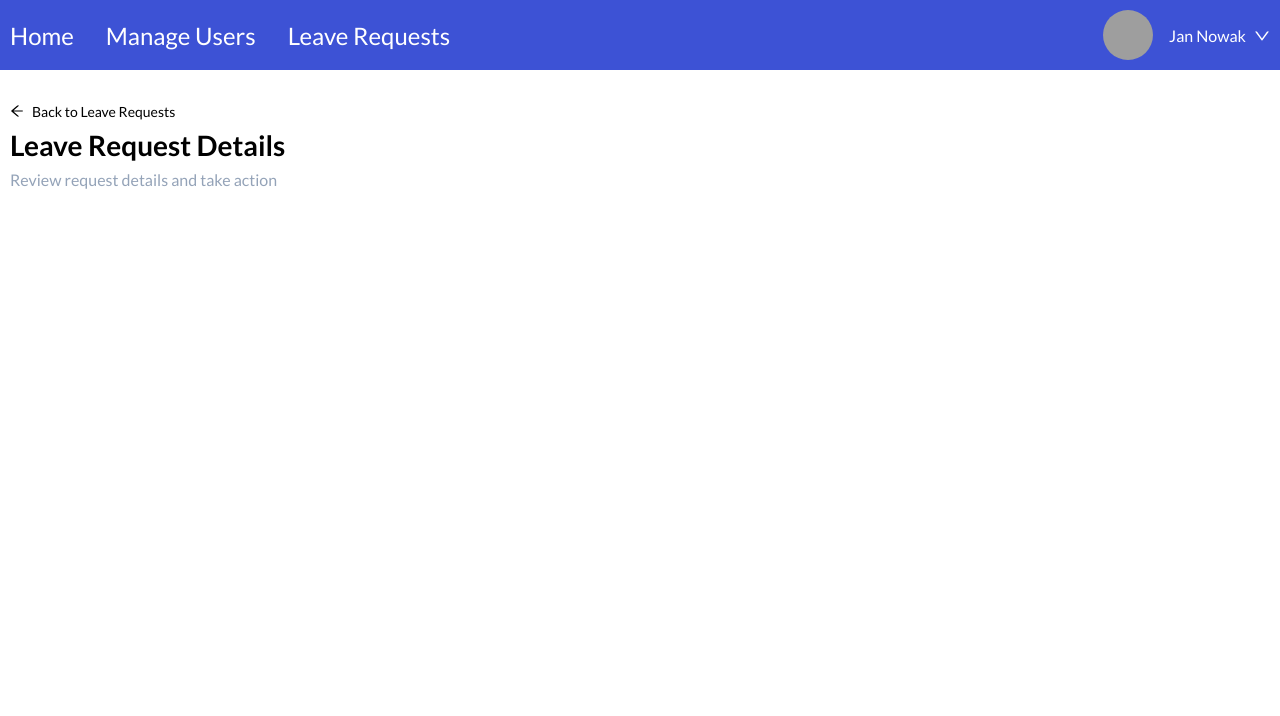
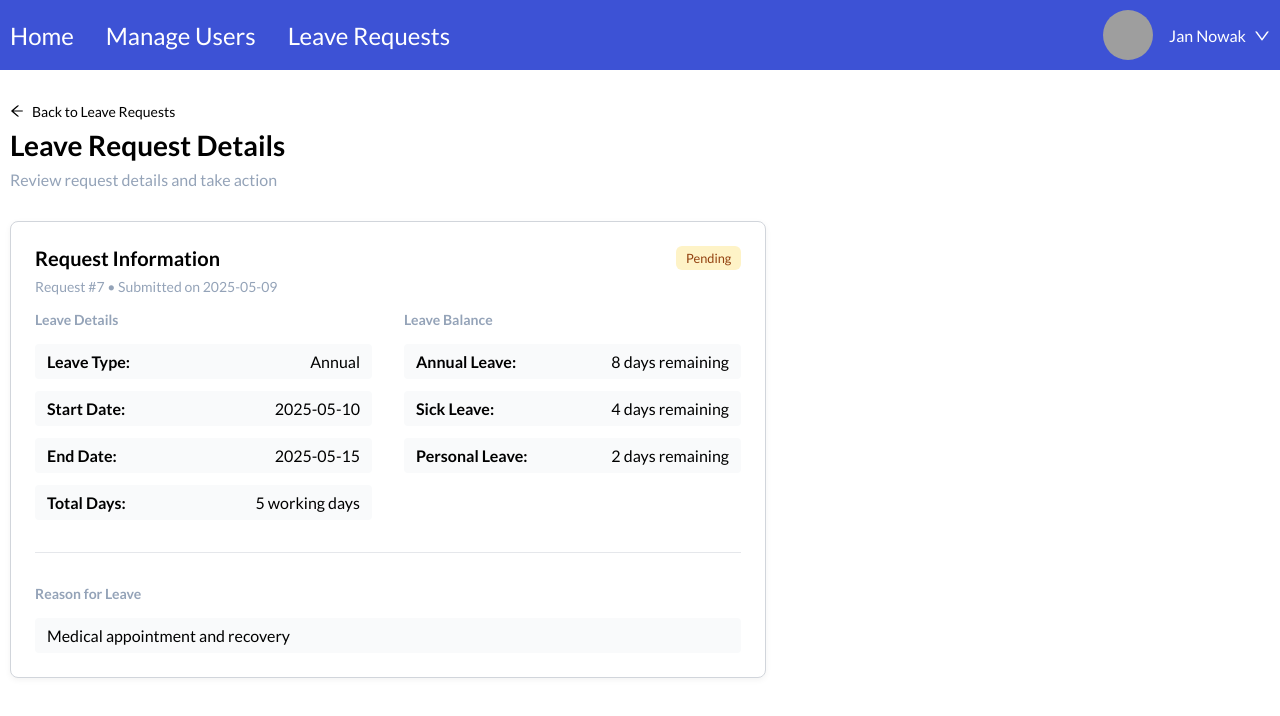
Before and after one commit to vimw/stafframe, a Next.js app: page /manager/leave-requests/1 in a window 1280 px wide. Shown: the top 716 px of the page. Built offline with nearby package versions, Linux system fonts and the light colour scheme; grey boxes are pictures that could not be loaded.

Commit message:
Add details component

```diff
--- /dev/null
+++ b/app/manager/leave-requests/[id]/components/details/Details.module.css
@@ -0,0 +1,101 @@
+.card {
+    border: 1px solid #d1d5db;
+    border-radius: 8px;
+    width: 100%;
+    padding: 1.5rem;
+    margin-top: 2rem;
+    background-color: #fff;
+    box-shadow: 0 2px 6px rgba(0, 0, 0, 0.05);
+  }
+
+  .cardHeader {
+    display: flex;
+    align-items: center;
+    justify-content: space-between;
+    margin-bottom: 0.5rem;
+  }
+
+  .cardHeader h2 {
+    margin: 0;
+    font-size: 1.25rem;
+    font-weight: 600;
+  }
+
+  .pending {
+    background-color: #fef3c7;
+    color: #92400e;
+    font-size: 0.8rem;
+    padding: 0.25rem 0.6rem;
+    border-radius: 0.375rem;
+    font-weight: 500;
+  }
+
+  .approved {
+    background-color: #d1fae5;
+    color: #065f46;
+    font-size: 0.8rem;
+    padding: 0.25rem 0.6rem;
+    border-radius: 0.375rem;
+    font-weight: 500;
+  }
+
+  .declined {
+    background-color: #fee2e2;
+    color: #991b1b;
+    font-size: 0.8rem;
+    padding: 0.25rem 0.6rem;
+    border-radius: 0.375rem;
+    font-weight: 500;
+  }
+
+
+  .metaText {
+    color: #94A3B8;
+    font-size: 0.875rem;
+    margin-bottom: 1rem;
+  }
+
+  .sectionWrapper {
+    display: flex;
+    flex-wrap: wrap;
+    gap: 2rem;
+  }
+
+  .section {
+    flex: 1;
+    min-width: 240px;
+    display: flex;
+    flex-direction: column;
+    gap: 0.75rem;
+  }
+
+  .heading {
+    font-size: 0.875rem;
+    font-weight: 600;
+    color: #94A3B8;
+    margin-bottom: 0.25rem;
+  }
+
+  .row {
+    display: flex;
+    justify-content: space-between;
+    align-items: center;
+    background-color: #f9fafb;
+    padding: 0.5rem 0.75rem;
+    border-radius: 4px;
+  }
+
+  .label {
+    font-weight: 700;
+  }
+
+  .seperator {
+    width: 100%;
+    background-color: #e5e7eb;
+    height: 1px;
+    margin: 2rem 0;
+  }
+
+.reason{
+    margin-top: 1rem;
+}
--- /dev/null
+++ b/app/manager/leave-requests/[id]/components/details/Details.tsx
@@ -0,0 +1,68 @@
+import React from 'react'
+import styles from './Details.module.css'
+
+const Details = () => {
+    const leaveRequest = {
+        type: 'Annual',
+        startDate: '2025-05-10',
+        endDate: '2025-05-15',
+        days: 5,
+        leaveBalance: {
+          annual: 8,
+          sick: 4,
+          personal: 2,
+        },
+      };
+  return (
+      <div className={styles.card}>
+        <div className={styles.cardHeader}>
+            <h2>Request Information</h2>
+            <div className={styles.pending}>Pending</div>
+        </div>
+        <p className={styles.metaText}>Request #7 • Submitted on 2025-05-09</p>
+        <div className={styles.sectionWrapper}>
+          <div className={styles.section}>
+            <h3 className={styles.heading}>Leave Details</h3>
+            <div className={styles.row}>
+              <span className={styles.label}>Leave Type:</span>
+              <span>{leaveRequest.type}</span>
+            </div>
+            <div className={styles.row}>
+              <span className={styles.label}>Start Date:</span>
+              <span>{leaveRequest.startDate}</span>
+            </div>
+            <div className={styles.row}>
+              <span className={styles.label}>End Date:</span>
+              <span>{leaveRequest.endDate}</span>
+            </div>
+            <div className={styles.row}>
+              <span className={styles.label}>Total Days:</span>
+              <span>{leaveRequest.days} working days</span>
+            </div>
+          </div>
+          <div className={styles.section}>
+            <h3 className={styles.heading}>Leave Balance</h3>
+            <div className={styles.row}>
+              <span className={styles.label}>Annual Leave:</span>
+              <span>{leaveRequest.leaveBalance.annual} days remaining</span>
+            </div>
+            <div className={styles.row}>
+              <span className={styles.label}>Sick Leave:</span>
+              <span>{leaveRequest.leaveBalance.sick} days remaining</span>
+            </div>
+            <div className={styles.row}>
+              <span className={styles.label}>Personal Leave:</span>
+              <span>{leaveRequest.leaveBalance.personal} days remaining</span>
+            </div>
+          </div>
+        </div>
+        <div className={styles.seperator}></div>
+        <h3 className={styles.heading}>Reason for Leave</h3>
+        <div className={`${styles.row} ${styles.reason}`}>
+          <span>Medical appointment and recovery</span>
+        </div>
+      </div>
+  )
+}
+
+export default Details
--- a/app/manager/leave-requests/[id]/page.module.css
+++ b/app/manager/leave-requests/[id]/page.module.css
@@ -5,3 +5,7 @@
     max-width: 1700px;
     margin: 0 auto;
 }
+
+.details{
+    width: 60%;
+}
--- a/app/manager/leave-requests/[id]/page.tsx
+++ b/app/manager/leave-requests/[id]/page.tsx
@@ -1,6 +1,7 @@
 import React from 'react'
 import Header from './components/Header/Header'
 import styles from './page.module.css'
+import Details from './components/details/Details'
 
 interface PageProps {
   params: {
@@ -13,6 +14,9 @@ const page = ({params: {id}}: PageProps) => {
     <section className={styles.detailsContainer}>
       <div className={styles.detailsContent}>
         <Header/>
+        <div className={styles.details}>
+          <Details/>
+        </div>
       </div>
     </section>
   )
```
